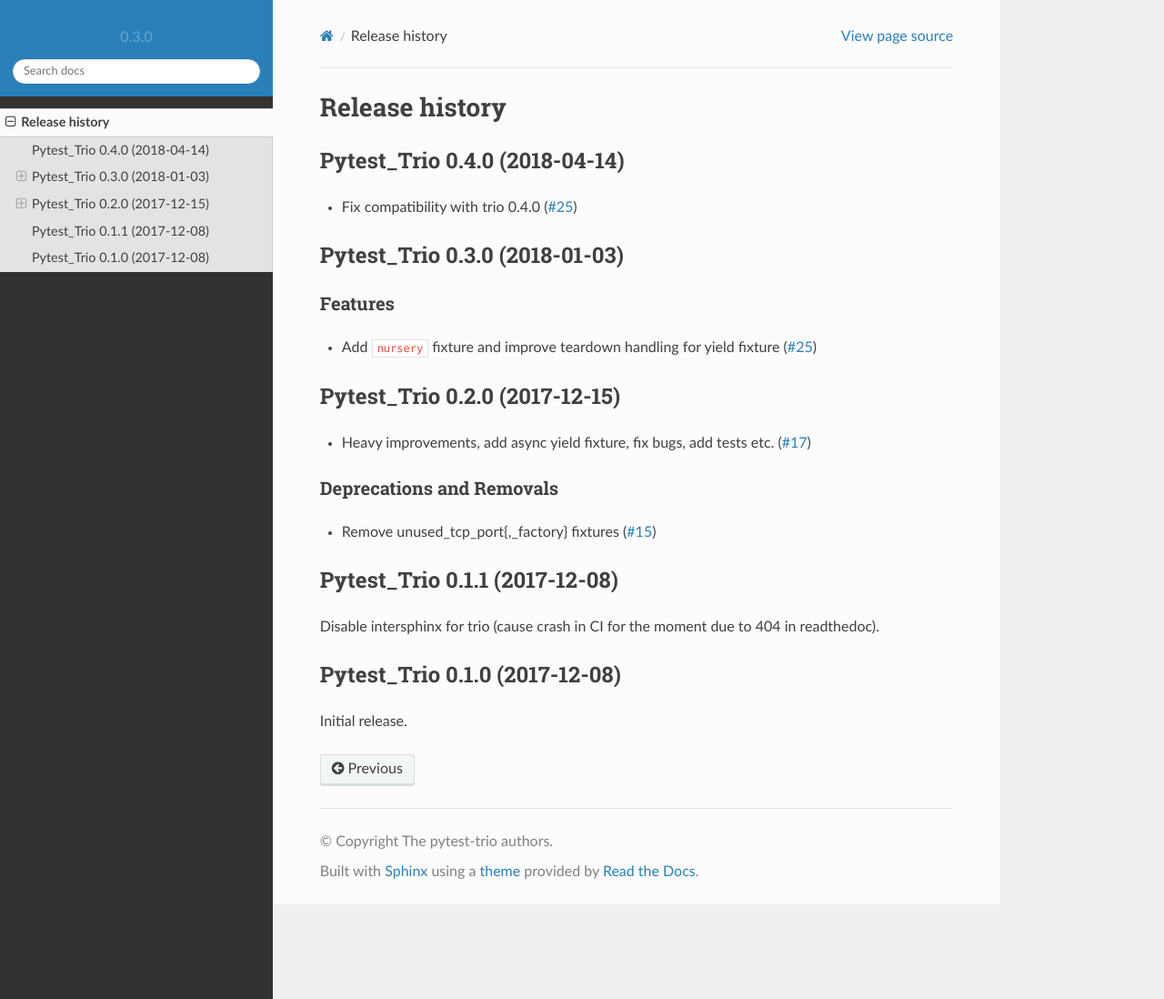
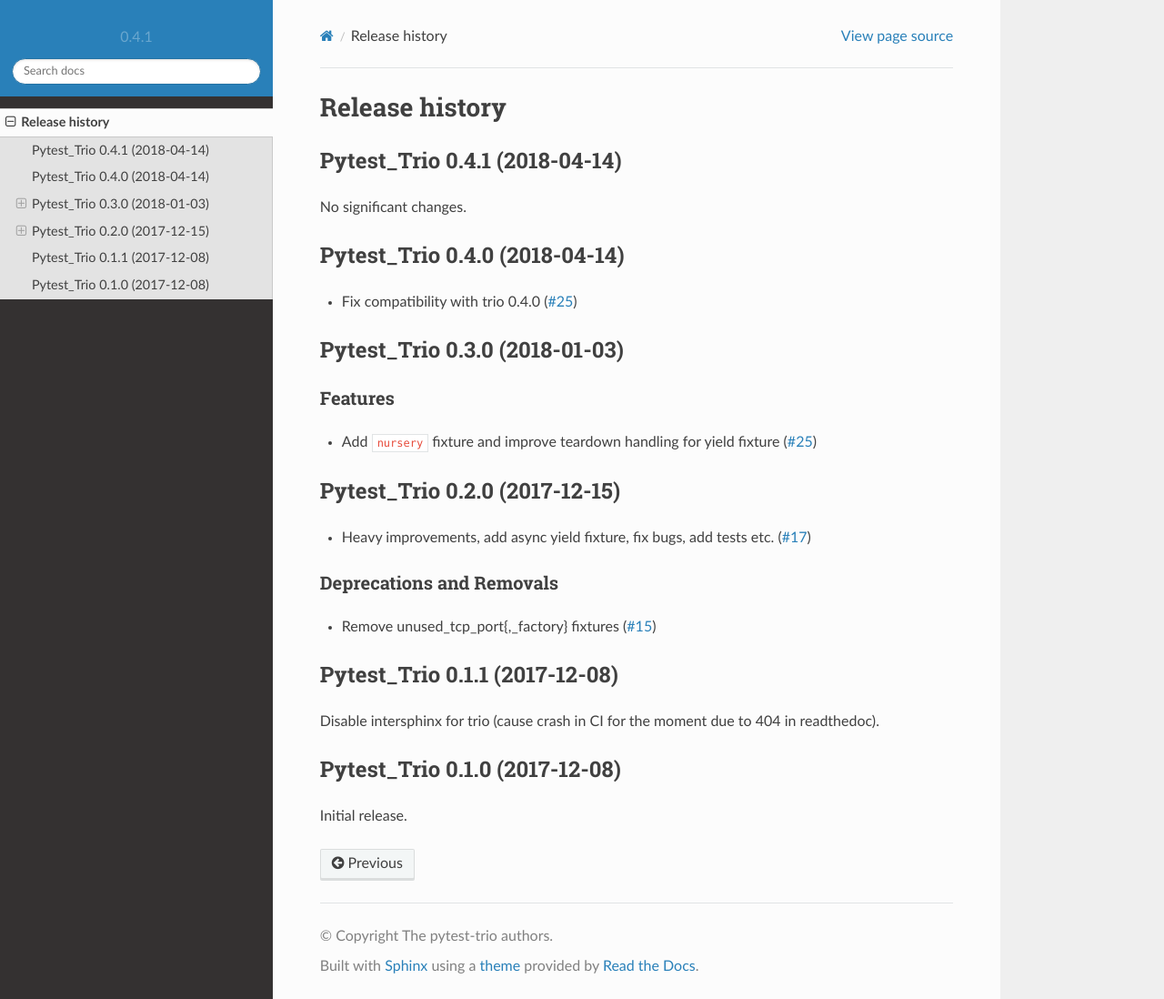
Before and after one commit to python-trio/pytest-trio, a Sphinx documentation site: the page built from docs/source/history.rst, in a window 1280 px wide and 1098 px high. Shown: the whole window at 91% size. Built offline with Sphinx 7.4.7 and the Read the Docs theme 2.0.0, drawn with Linux system fonts in a browser that asks for light colours.

Commit message:
Bumpversion 0.4.0 -> 0.4.1

```diff
--- a/docs/source/history.rst
+++ b/docs/source/history.rst
@@ -4,6 +4,12 @@
 .. currentmodule:: pytest_trio
 
 .. towncrier release notes start
+
+Pytest_Trio 0.4.1 (2018-04-14)
+------------------------------
+
+No significant changes.
+
 
 Pytest_Trio 0.4.0 (2018-04-14)
 ------------------------------
--- a/pytest_trio/_version.py
+++ b/pytest_trio/_version.py
@@ -1,3 +1,3 @@
 # This file is imported from __init__.py and exec'd from setup.py
 
-__version__ = "0.3.0"
+__version__ = "0.4.1"
```
